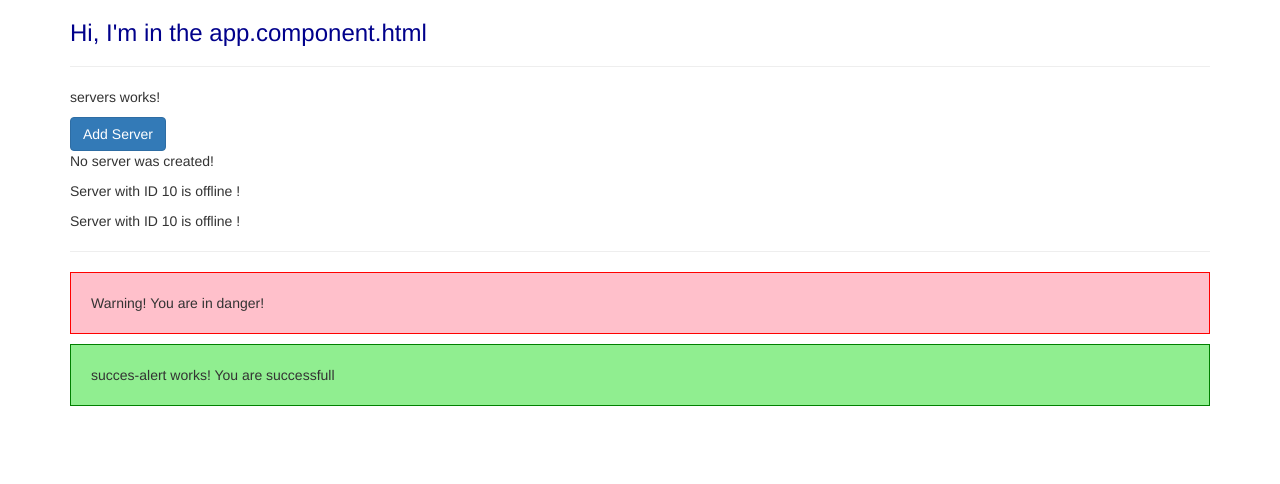
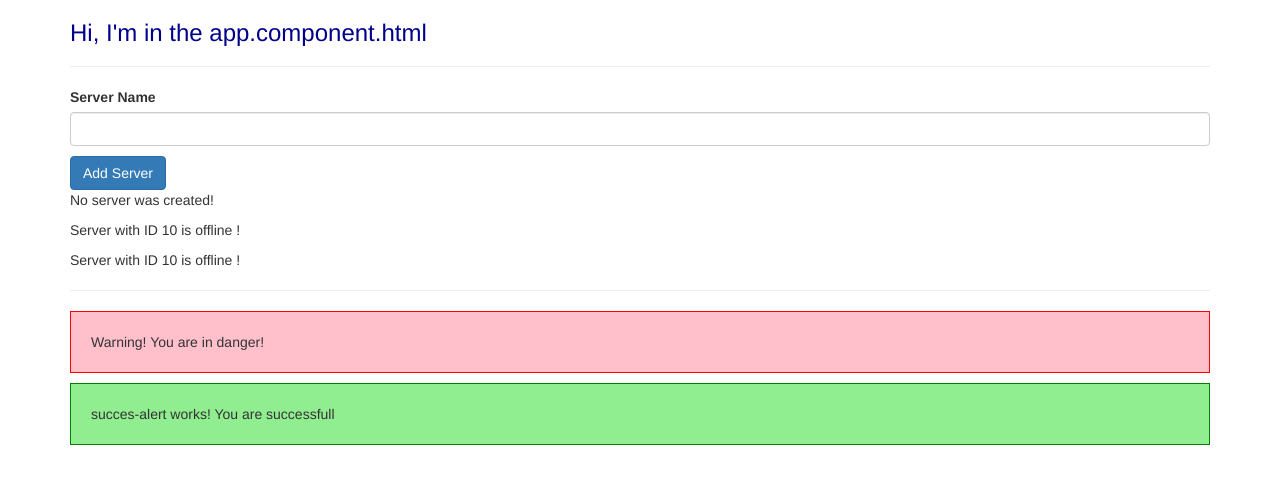
Before and after one commit to Jitgitbit/angular-exercise-one, an Angular app: page / in a window 1280 px wide. Shown: the top 484 px of the page. Built offline with nearby package versions, Linux system fonts and the light colour scheme.

Commit message:
more ANGULAR event binding!

```diff
--- a/src/app/servers/servers.component.html
+++ b/src/app/servers/servers.component.html
@@ -1,4 +1,6 @@
-<p>servers works!</p>
+<label>Server Name</label>
+<input type="text" class="form-control" (input)="onUpdateServerName($event)">
+<p>{{serverName}}</p>
 <button class="btn btn-primary" [disabled]="!allowNewServers" (click)="onCreateServer()">Add Server</button>
 <!-- <p>{{allowNewServers}}</p> -->
 <p>{{serverCreationStatus}}</p>
--- a/src/app/servers/servers.component.ts
+++ b/src/app/servers/servers.component.ts
@@ -8,6 +8,7 @@ import { Component, OnInit } from '@angular/core';
 export class ServersComponent implements OnInit {
   allowNewServers = false;
   serverCreationStatus = 'No server was created!';
+  serverName = '';
 
   constructor() {
     setTimeout(() => {
@@ -21,4 +22,8 @@ export class ServersComponent implements OnInit {
   onCreateServer(){
     this.serverCreationStatus = 'Server was created!';
   }
+  onUpdateServerName(event: any){
+    console.log(`event:`, event);
+    this.serverName = (<HTMLInputElement>event.target).value;
+  }
 }
```
